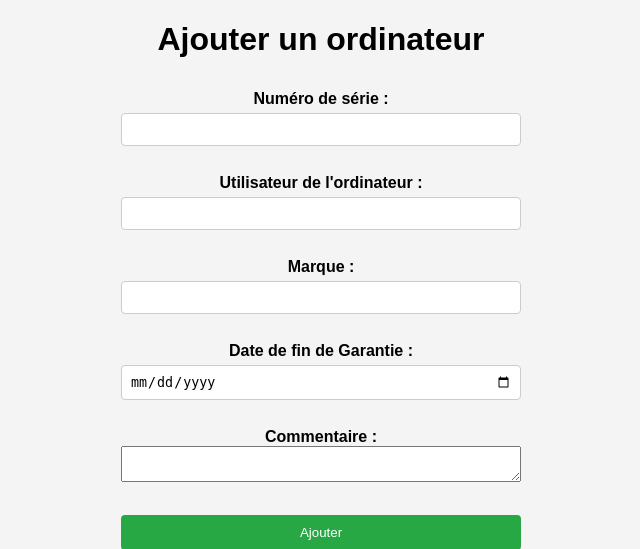
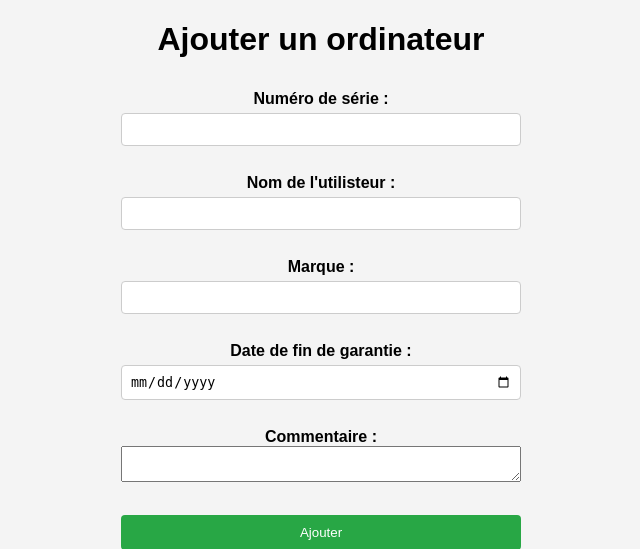
Before and after one commit to rezzz67/Inventaire, a PHP site: page / in a window 1280 px wide. Shown: the top 549 px of the page, without its empty margins (319-959 px from the left). Run offline with PHP 8.4, Linux system fonts and the light colour scheme; data that the repository does not hold is empty.

Commit message:
changement pour le nom de l'input utlisateur

```diff
--- a/www/index.php
+++ b/www/index.php
@@ -48,11 +48,11 @@ $liste_ordinateurs = $pdo->query("SELECT * FROM ordinateurs")->fetchAll(PDO::FET
     <form method="POST">
         <label for="serialnumber">Numéro de série :</label>
         <input type="text" id="serialnumber" name="serialnumber" required><br>
-        <label for="utilisateur">Utilisateur de l'ordinateur :</label>
+        <label for="utilisateur">Nom de l'utilisteur :</label>
         <input type="text" id="utilisateur" name="utilisateur" required><br>
         <label for="marque">Marque :</label>
         <input type="text" id="marque" name="marque" required><br>
-        <label for="garantie">Date de fin de Garantie :</label>
+        <label for="garantie">Date de fin de garantie :</label>
         <input type="date" id="garantie" name="garantie" required><br>
         <label for="commentaire">Commentaire :</label>
         <textarea id="commentaire" name="commentaire"></textarea><br>
```
